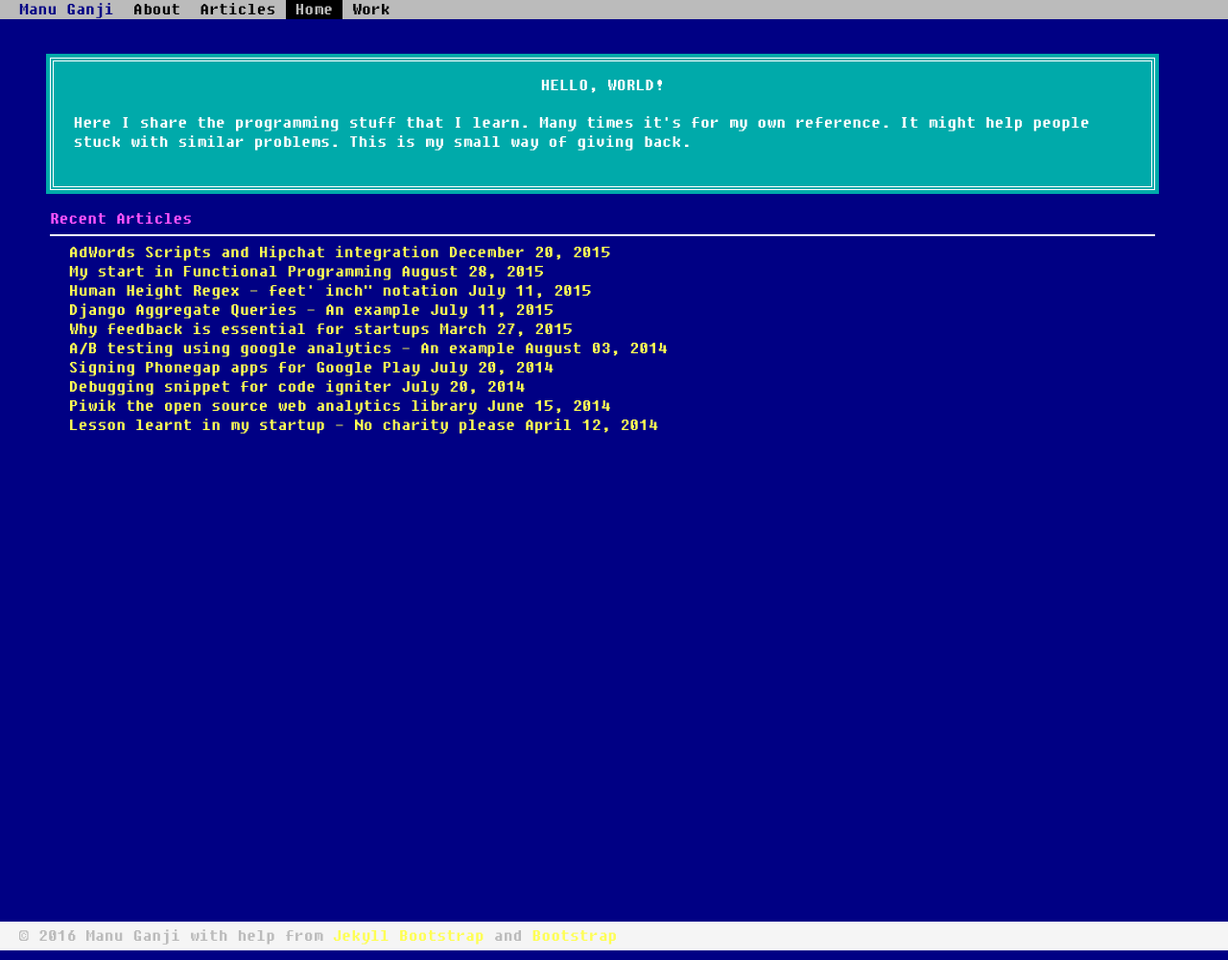
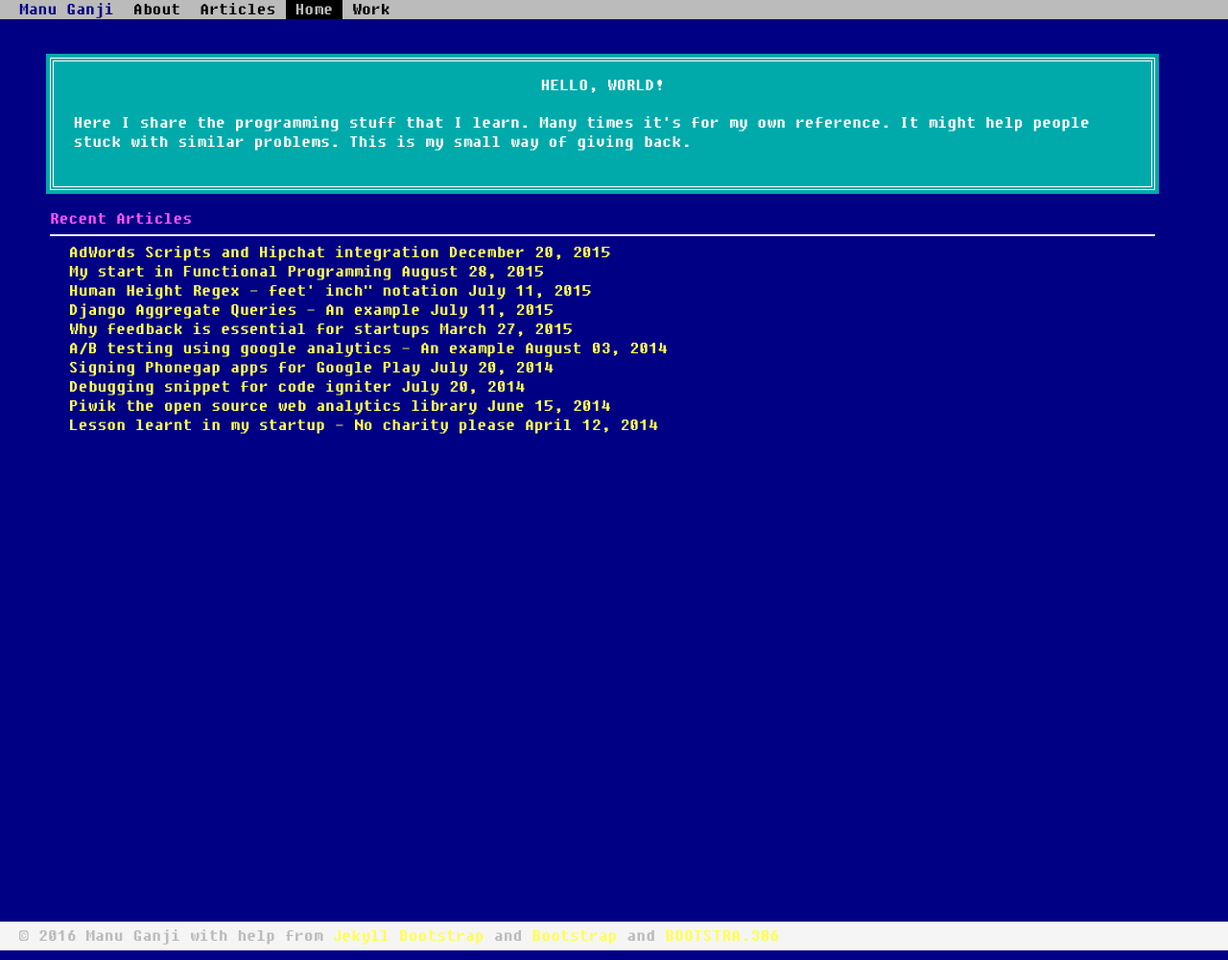
Before and after one commit to manuganji/manuganji.github.io, a Jekyll site: the page built from index.md, in a window 1280 px wide. Shown: the whole page at 96% size. Built offline with Jekyll 4.4.1, drawn with Linux system fonts in a browser that asks for light colours; nearby versions of some CDN libraries.

Commit message:
Fixing the footer visibility and adding credits to BOOTSTRA

```diff
--- a/_includes/themes/bootstra.386/default.html
+++ b/_includes/themes/bootstra.386/default.html
@@ -90,7 +90,7 @@
       <div class="container">
         <p>&copy; {{ site.time | date: '%Y' }} {{ site.author.name }}
           with help from <a href="http://jekyllbootstrap.com" target="_blank" title="The Definitive Jekyll Blogging Framework">Jekyll Bootstrap</a>
-          and <a href="http://getbootstrap.com" target="_blank">Bootstrap</a>
+          and <a href="http://getbootstrap.com" target="_blank">Bootstrap</a> and <a href="https://kristopolous.github.io/BOOTSTRA.386/" target="_blank">BOOTSTRA.386</a>
         </p>
       </div>
     </div>
--- a/assets/themes/bootstrap/css/bs-sticky-footer.css
+++ b/assets/themes/bootstrap/css/bs-sticky-footer.css
@@ -20,7 +20,6 @@ body {
 /* Set the fixed height of the footer here */
 #footer {
   height: 30px;
-  background-color: #f5f5f5;
 }
 
 #footer p {
```
